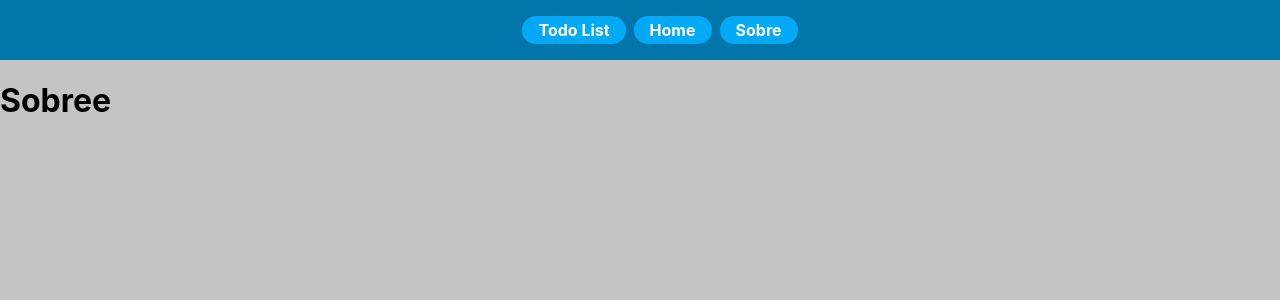
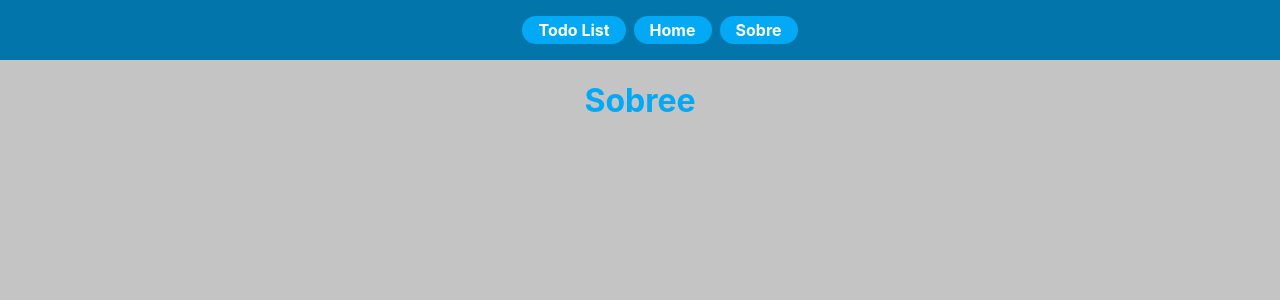
Before and after one commit to victor-magaldi/TodoList, a React (Create React App) app: page /sobre in a window 1280 px wide. Shown: the top 300 px of the page. Built offline with nearby package versions, Linux system fonts and the light colour scheme.

Commit message:
inicia customização Sobre

```diff
--- a/src/pages/Sobre/index.jsx
+++ b/src/pages/Sobre/index.jsx
@@ -1,4 +1,6 @@
 import React, { Component } from "react";
+
+import "./styles.css";
 
 class Sobre extends Component {
   constructor(props) {
--- /dev/null
+++ b/src/pages/Sobre/styles.css
@@ -0,0 +1,5 @@
+h1 {
+  text-align: center;
+  font-weight: bold;
+  color: #03a9f4;
+}
```
